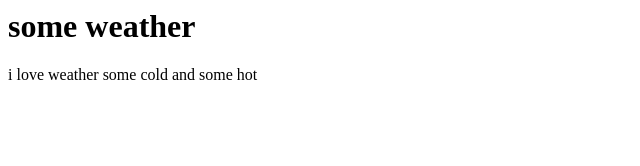
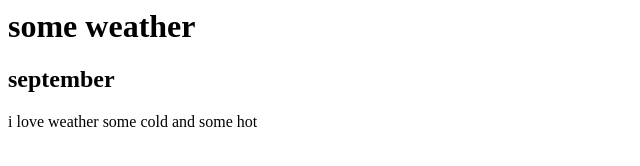
Before and after one commit to Riad928/second-test, a plain HTML site: page index.html in a window 1280 px wide. Shown: the whole page, without its empty margins (0-640 px from the left). Drawn offline with Linux system fonts and the light colour scheme.

Commit message:
Update index.html

```diff
--- a/index.html
+++ b/index.html
@@ -4,6 +4,7 @@
   </head>
   <body>
     <h1>some weather</h1>
+    <h2>september</h2>
     <P>i love weather some cold and some hot</P>
   </body>
 </html>
```
